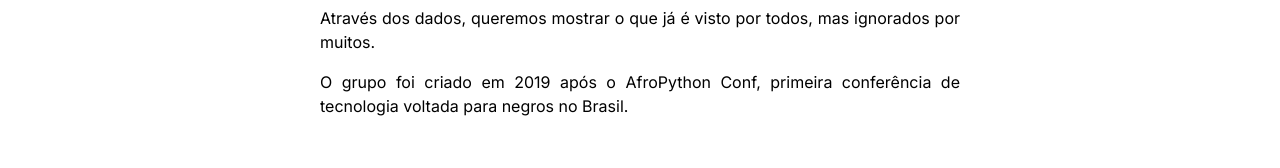
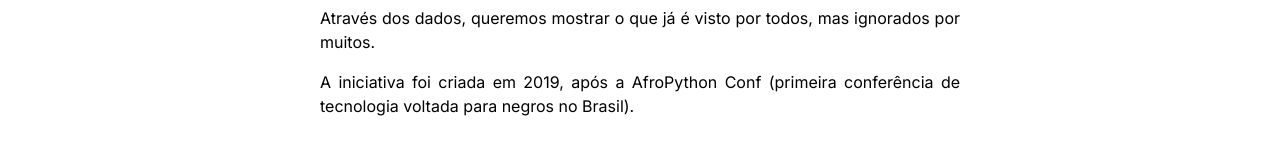
Before and after one commit to BlackPowerData/site, a plain HTML site: page index.html in a window 1280 px wide. Shown: the part 632-800 px from the top of the page. Drawn offline with Linux system fonts and the light colour scheme.

Commit message:
Synchronized build

```diff
--- a/index.html
+++ b/index.html
@@ -33,7 +33,7 @@
   <p>BlackPowerData é uma iniciativa brasileira para a libertação de dados voltados para o povo preto. Temos como objetivo transformar os dados em uma voz uníssona que pede por Justiça e Igualdade.</p>
 <p>Nascemos da indignação de ver vidas que viraram apenas números perdidos em uma pilha de desculpas e justificativas.</p>
 <p>Através dos dados, queremos mostrar o que já é visto por todos, mas ignorados por muitos.</p>
-<p>O grupo foi criado em 2019 após o AfroPython Conf, primeira conferência de tecnologia voltada para negros no Brasil.</p>
+<p>A iniciativa foi criada em 2019, após a AfroPython Conf (primeira conferência de tecnologia voltada para negros no Brasil).</p>
 
 
     </div>
```
